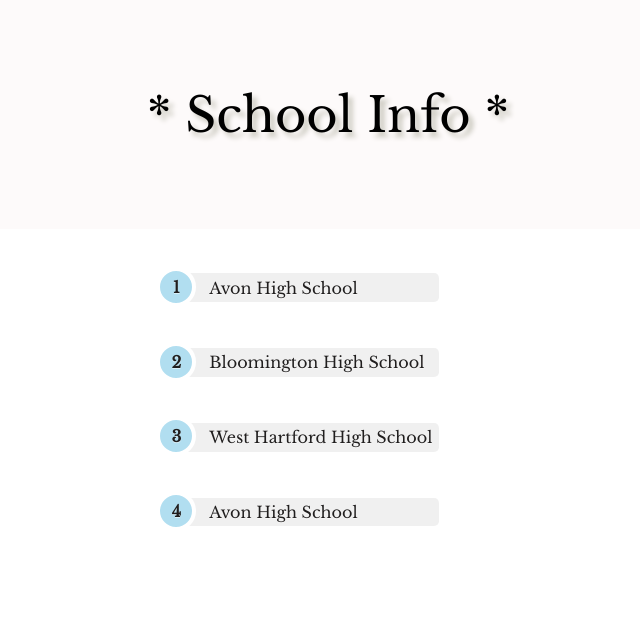
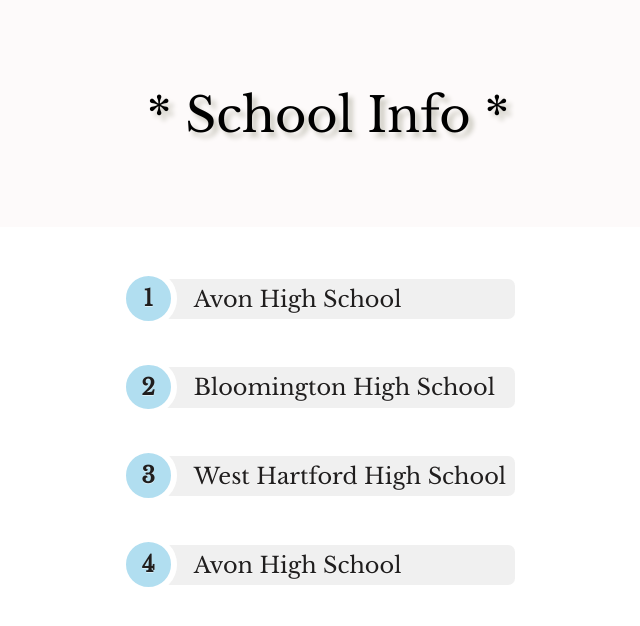
Before and after one commit to onemira/schools, a React (Create React App) app: page / in a window 1280 px wide. Shown: the top 626 px of the page, without its empty margins (332-972 px from the left). Built offline with nearby package versions, Linux system fonts and the light colour scheme.

Commit message:
CSS styling

```diff
--- a/src/App.js
+++ b/src/App.js
@@ -1,5 +1,4 @@
 import React, { Component } from 'react'
-
 import { BrowserRouter as Router, Route, Switch } from 'react-router-dom'
 import SchoolList from './pages/SchoolList'
 import Teacher from './pages/Teacher'
--- a/src/index.css
+++ b/src/index.css
@@ -58,17 +58,19 @@ ol {
   list-style: none; /*Remove default numbering */
   list-style: decimal; /* Keep using default numbering for IE6/7 */
   padding: 0;
+  margin-left: 3rem;
   margin-bottom: 4em;
   text-shadow: 0 1px 0 rgba(255, 255, 255, 0.5);
+  font-size: 1.4rem;
 }
 
 ol ol {
-  margin: 0 0 0 2em; /* Add some left margin for inner lists */
+  margin: 0 0 0 7em; /* Add some left margin for inner lists */
 }
 
 li {
   margin: 10px;
-  padding: 10px;
+  padding: 8px;
   /* list-style: none; */
 }
 
--- a/src/pages/School.js
+++ b/src/pages/School.js
@@ -12,6 +12,7 @@ class School extends Component {
     return (
       <>
         <Header />
+
         {/* Navigation Bar */}
         <h2 className="title">
           <Link to={'/'}>
@@ -25,10 +26,7 @@ class School extends Component {
           <p> 👉{school.Description}</p>
           <ul class>
             {/* Change Boolean to String */}
-            <li>
-              School Open:
-              {school.IsOpen.toString()}
-            </li>
+            <li>School Open: {school.IsOpen.toString()}</li>
             {/* Find a specific teacher */}
             <li>
               Teachers:
--- a/src/pages/SchoolList.js
+++ b/src/pages/SchoolList.js
@@ -1,7 +1,6 @@
 import React, { Component } from 'react'
 import { Link } from 'react-router-dom'
 import SchoolData from '../data/SchoolData.json'
-// import School from './School'
 import Header from '../components/Header'
 
 class SchoolList extends Component {
```
